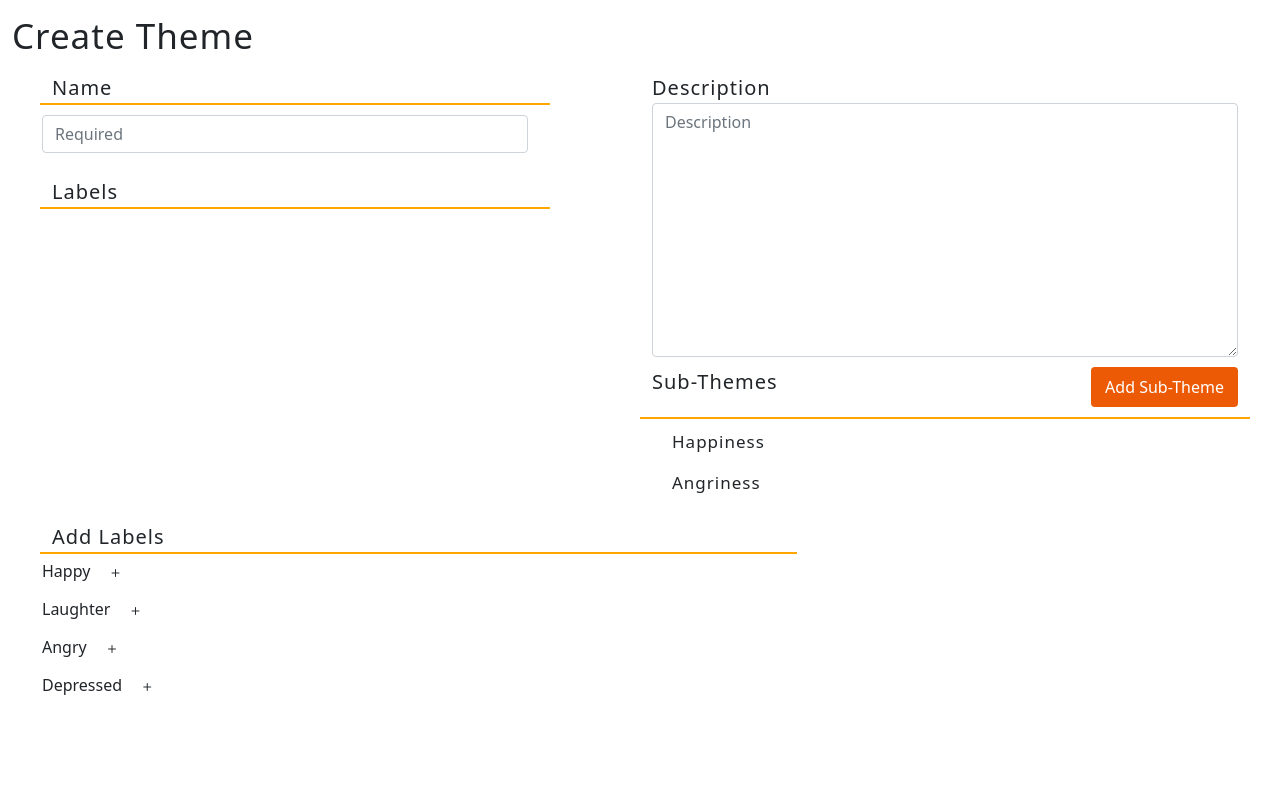
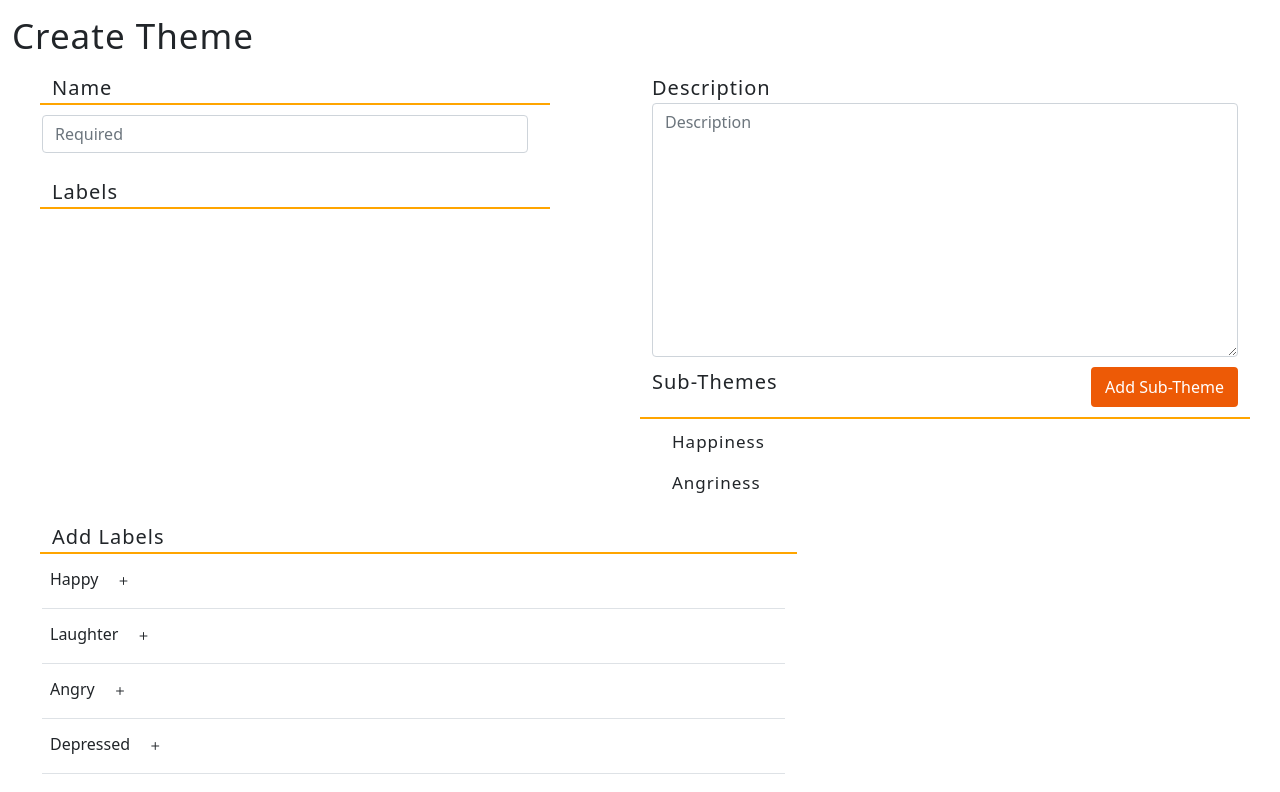
Before and after one commit to muctadir/lama, an Angular app in the folder frontend/: page /createTheme in a window 1280 px wide. Shown: the top 792 px of the page. Built offline with nearby package versions, Linux system fonts and the light colour scheme.

Commit message:
Fixed add labels table work in progress

```diff
--- a/frontend/src/app/create-theme/create-theme.component.html
+++ b/frontend/src/app/create-theme/create-theme.component.html
@@ -80,29 +80,26 @@
                 </div>
             </div>
             <div class="row">
-                <!-- Add Labels Left Side -->
+                <!-- Add Labels -->
                 <!-- TODO Filtering and Searching -->
                     <div class="col">
-                        <!-- List of all labels for adding -->
-                        <div *ngFor="let label of allLabels">
+                        <!-- Table for showing all labels -->
+                        <table class="table table-hover">
+                            <tbody>
+                                <tr *ngFor="let label of allLabels" (click)="displayDescription();">
+                                    <td>
                                         <span>
                                             {{label}}
                                         </span>
-                            <!--  add button for each label -->
+                                        <!--  Add label button -->
                                         <button class="btn" type="button"  id="addLabelsButton" (click)="addLabel(label)">
                                             <!-- Plus icon -->
                                             <span class="bi bi-plus labelType" id="addLabelButton">
                                             </span>
                                         </button>
-                        </div>
-
-                    </div>
-                <!-- Add labels Right Side -->
-                    <div class="col">
-                        <span id="labelTypeFilter">
-                        </span>
-                        <span id="searchField">
-                        </span>
+                                    </td>
+                                </tr>
+                          </table>
                     </div>
             </div>
         </div>
--- a/frontend/src/app/create-theme/create-theme.component.ts
+++ b/frontend/src/app/create-theme/create-theme.component.ts
@@ -8,7 +8,7 @@ import { Component, OnInit} from '@angular/core';
 export class CreateThemeComponent implements OnInit {
 
   //Hard Coded Labels
-  allLabels: String[] = ['Happy', 'Laughter', 'Angry', 'Depressed'];
+  allLabels = ['Happy', 'Laughter', 'Angry', 'Depressed'];
 
   // Labels Added
   addedLabels: String[] = [];
@@ -35,6 +35,9 @@ export class CreateThemeComponent implements OnInit {
       }
     });
   }
+  displayDescription(){
+    alert("Button has not been implemented yet.");
+  }
 
 
   notImplemented(): void {
```
Lines whose indentation alone changed are shown as unchanged.
